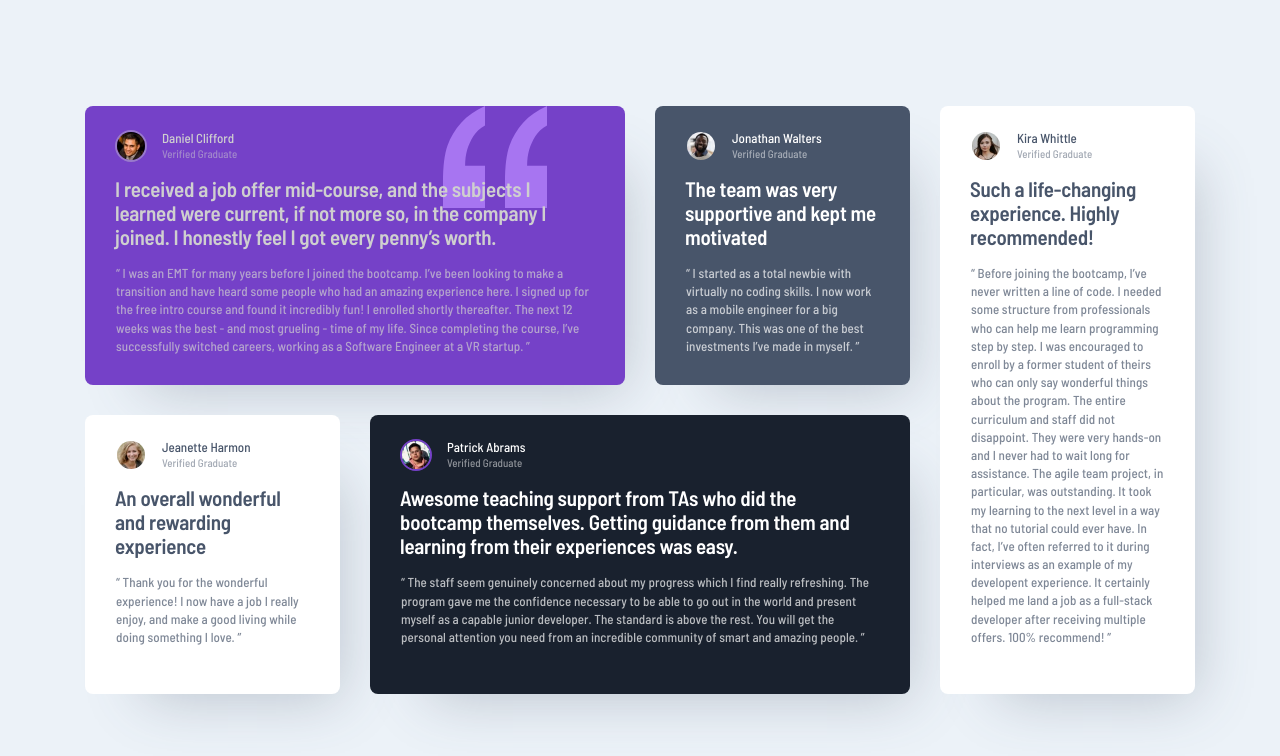
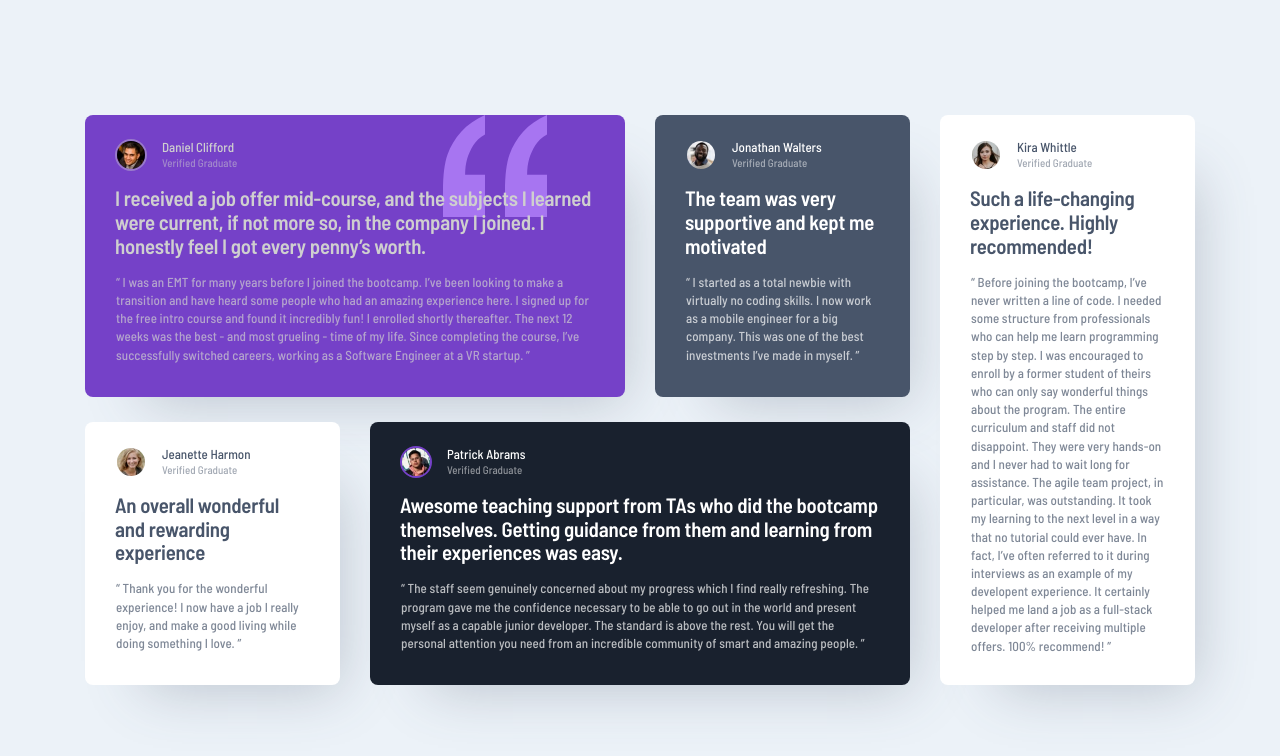
Before and after one commit to ericsalvi/testimonials-grid-section, a plain HTML site: page index.html in a window 1280 px wide. Drawn offline with nearby package versions, Linux system fonts and the light colour scheme.

Commit message:
minor grid adjustments

```diff
--- a/styles/_media.scss
+++ b/styles/_media.scss
@@ -13,7 +13,7 @@
 @media (min-width: 855px) {
   main {
     grid-template-columns: repeat(4, 1fr);
-    grid-template-rows: repeat(2, 1fr);
+    grid-template-rows: auto;
     max-width: 1110px;
 
     figure:nth-child(2),
@@ -42,7 +42,13 @@
   body {
     main {
       gap: 30px;
+      row-gap: 25px;
 
+      figure {
+        h1 {
+          font-size: 1.6rem;
+        }
+      }
       figure:first-child {
         background-position-x: 82%;
         grid-column: 1 / 3;
```
Also changed, not shown: design/desktop-design.jpg, styles/styles.css, 1 other file.
